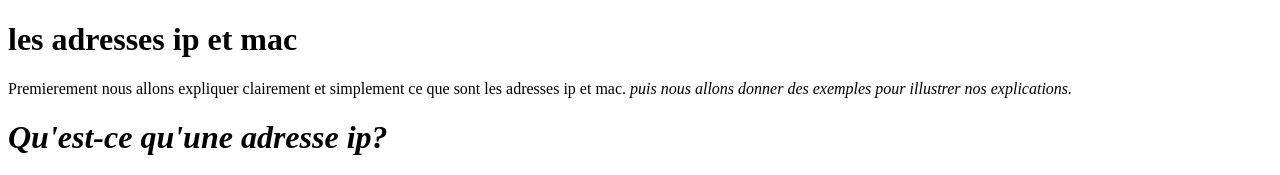
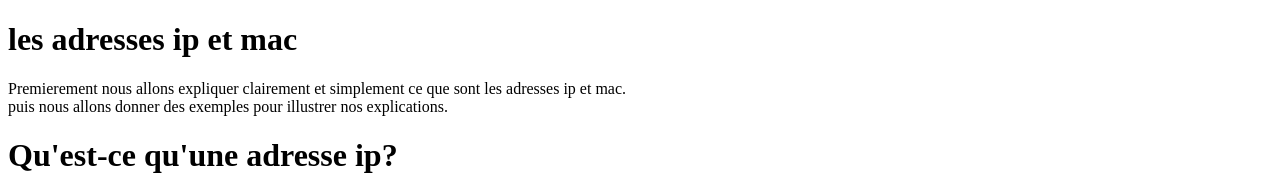
Before and after one commit to Perrinebrtn/mon-classeur, a plain HTML site: page index.html in a window 1280 px wide. Shown: the top 175 px of the page. Drawn offline with Linux system fonts and the light colour scheme.

Commit message:
rerefresh

```diff
--- a/index.html
+++ b/index.html
@@ -9,7 +9,7 @@
 <body>
     <h1>les adresses ip et mac</h1>
     <p>Premierement nous allons expliquer clairement et simplement
-        ce que sont les adresses ip et mac. <em>puis nous allons donner des exemples pour illustrer nos explications.</>
+        ce que sont les adresses ip et mac. <br>puis nous allons donner des exemples pour illustrer nos explications.</br>
     </p>
     <h1>Qu'est-ce qu'une adresse ip?</h1>
     <li>Adresse IP definition</li>
```
